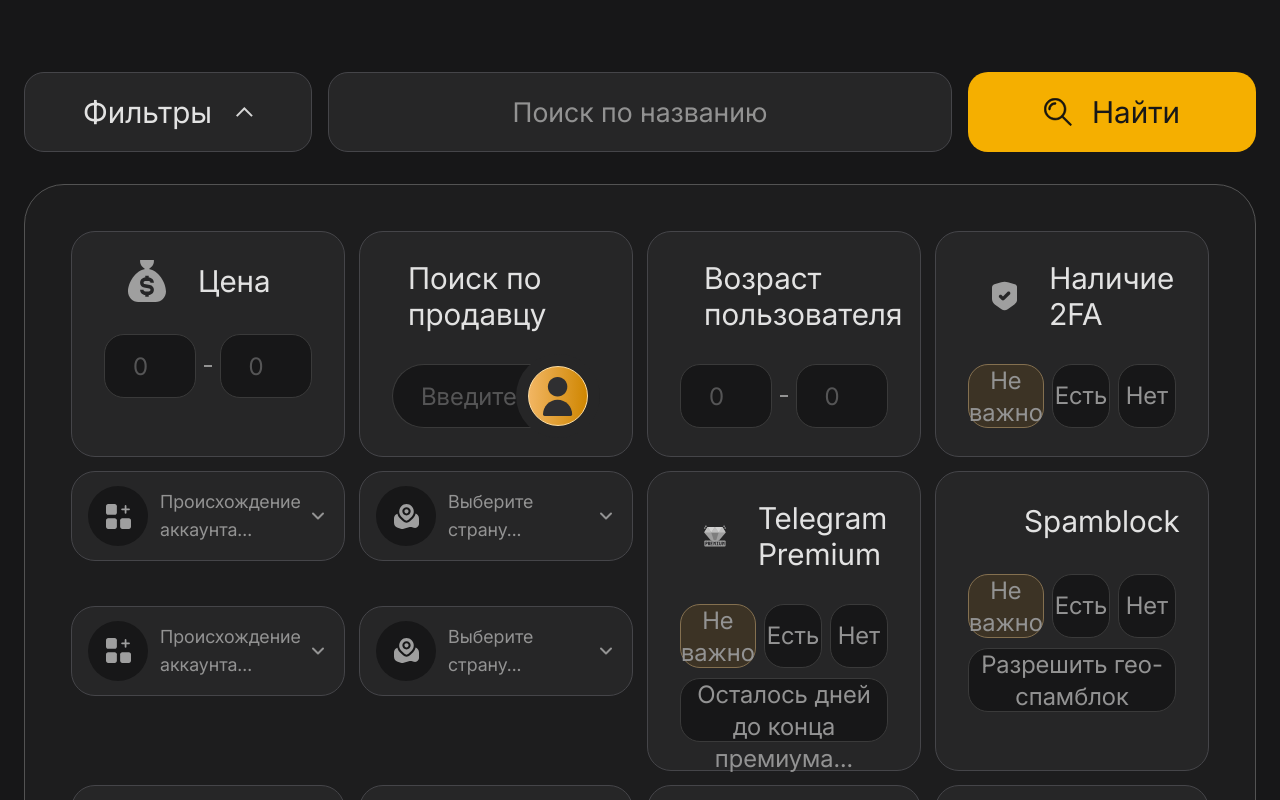
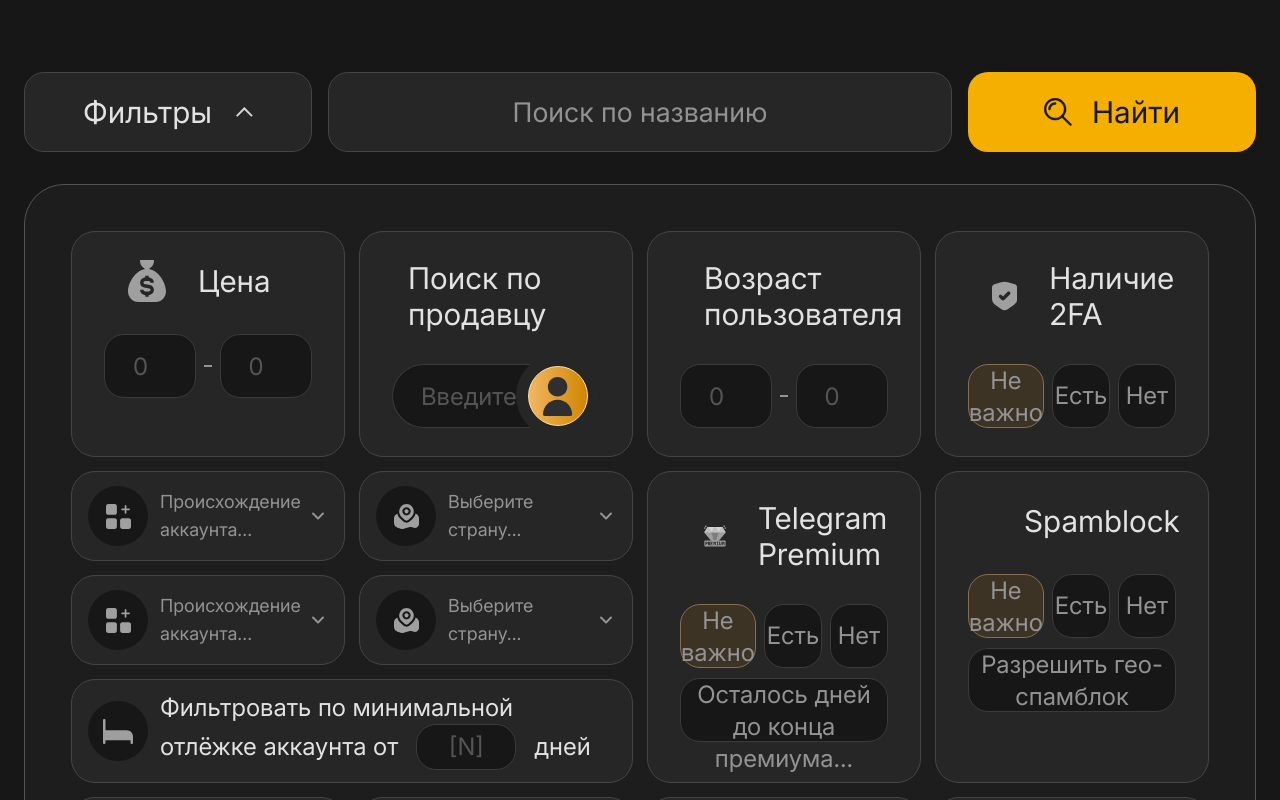
Before and after one commit to baxriddin0317/filter, a Next.js app: page / in a window 1280 px wide. Shown: the top 800 px of the page. Built offline with nearby package versions, Linux system fonts and the light colour scheme; a web font is replaced by a local one.

Commit message:
add filter day number input

```diff
--- a/components/Filters.tsx
+++ b/components/Filters.tsx
@@ -114,8 +114,17 @@ const Filters: React.FC = () => {
                 selectedValues={selectedCountries}
                 onSelectionChange={(values) => updateFilters({ selectedCountries: values })}
               />
-              <div className="col-span-2">
-
+              <div className="col-span-2 w-full min-h-[90px] bg-brand-neutral-1 border border-brand-neutral-5 rounded-3xl px-4 py-3 flex items-center gap-3 text-left hover:border-brand-neutral-4 transition-colors">
+                <div className="shrink-0 size-[60px] rounded-full bg-brand-neutral flex items-center justify-center text-brand-gray-2">
+                  <svg xmlns="http://www.w3.org/2000/svg" width={30} height={25} viewBox="0 0 30 25" fill="none">
+                    <path d="M23.75 11.25H2.5V1.25C2.5 0.56 1.94 0 1.25 0C0.56 0 0 0.56 0 1.25V23.75C0 24.44 0.56 25 1.25 25C1.94 25 2.5 24.44 2.5 23.75V21.25H27.5V23.75C27.5 24.44 28.0588 25 28.75 25C29.4412 25 30 24.44 30 23.75V17.5C30 14.0538 27.1963 11.25 23.75 11.25Z" fill="#9F9F9F" />
+                  </svg>
+                </div>
+                <div className="text-brand-white text-2xl">
+                  <span>Фильтровать по минимальной отлёжке аккаунта от</span>
+                  <input type="number" className="py-1.5 w-[100px] border border-brand-neutral-4 bg-brand-neutral text-2xl text-brand-gray-2 outline-none rounded-5xl px-6 mx-[18px] text-center" placeholder="[N]" />
+                  <span>дней</span>
+                </div>
               </div>
             </div>
             <TelegramPremiumFilter />
```
